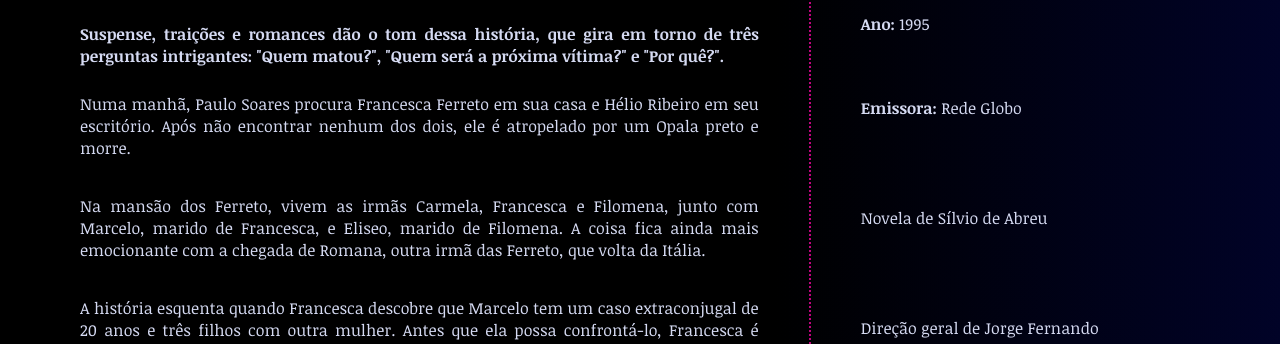
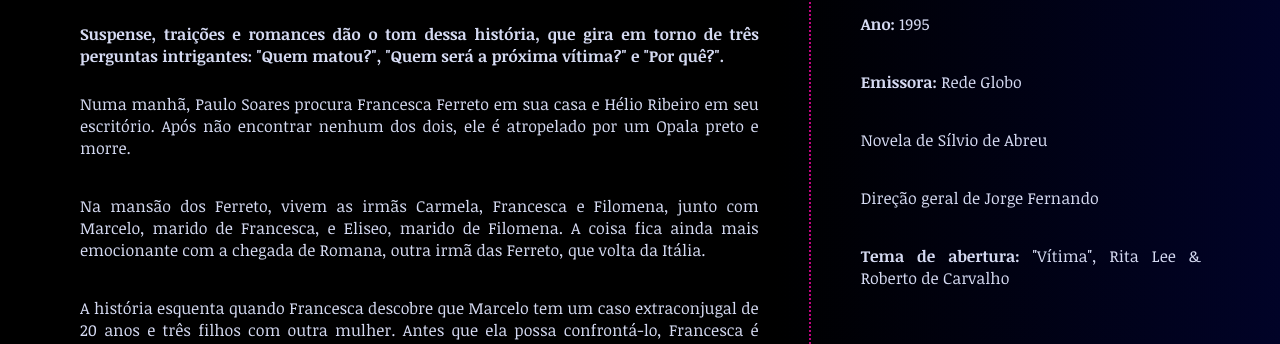
Before and after one commit to myllennah/meurepertorio, a plain HTML site: page meurepertorio/sobre.html in a window 1280 px wide. Shown: the part 245-589 px from the top of the page. Drawn offline with Linux system fonts and the light colour scheme.

Commit message:
eliminei tags soltas sobrando

```diff
--- a/meurepertorio/sobre.html
+++ b/meurepertorio/sobre.html
@@ -39,10 +39,10 @@
     <div class="facts">
         <h3>Dados</h3>
         <p><b>Ano: </b>1995</p>
-        <p></p><b>Emissora: </b>Rede Globo</p>
-        <p></p>Novela de Sílvio de Abreu</p>
-        <p></p>Direção geral de Jorge Fernando</p>
-        <p></p><b>Tema de abertura: </b>"Vítima", Rita Lee & Roberto de Carvalho</p>
+        <p><b>Emissora: </b>Rede Globo</p>
+        <p>Novela de Sílvio de Abreu</p>
+        <p>Direção geral de Jorge Fernando</p>
+        <p><b>Tema de abertura: </b>"Vítima", Rita Lee & Roberto de Carvalho</p>
         <div class="media">
             <h3>Abertura original</h3>
             <span><iframe width="560" height="315" src="https://www.youtube.com/embed/x-ZVbDTpjh0?si=7fsmm0ubg6i7Z1XU" title="Abertura da novela" frameborder="0" allow="accelerometer; autoplay; clipboard-write; encrypted-media; gyroscope; picture-in-picture; web-share" referrerpolicy="strict-origin-when-cross-origin" allowfullscreen></iframe></span>
```
